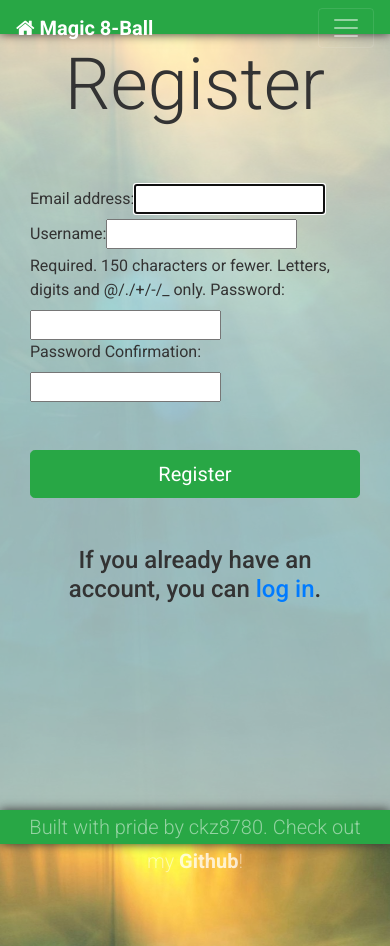
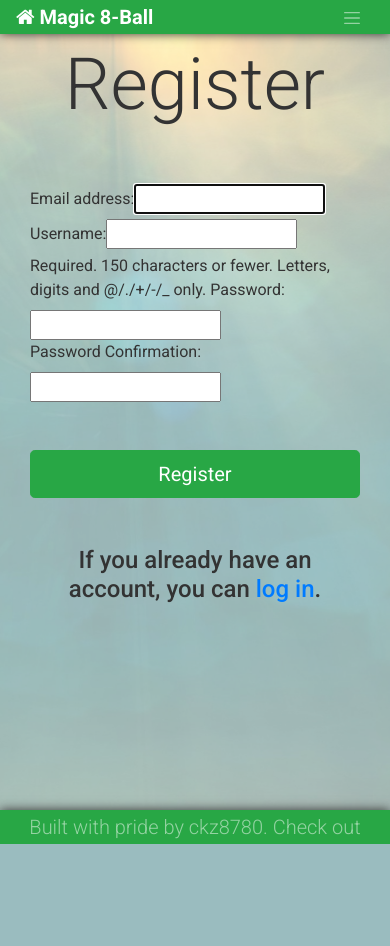
Before and after one commit to ckz8780/mpg_eightball, a Django app: page /accounts/registration/ in a window 390 px wide. After the commit the page ends 844 px from the top, so only its background shows below. Run offline with Django 3.2, Linux system fonts and the light colour scheme; some libraries are stand-ins or nearby versions.

Commit message:
cleaned up mobile nav menu

```diff
--- a/static/css/base.css
+++ b/static/css/base.css
@@ -19,11 +19,6 @@
     font-family: 'Roboto Condensed', sans-serif;
 }
 
-#core {
-    min-height: calc(100vh - 68px); /* calc 100% viewport height less 34px * 2 for header & footer */
-    /*padding-bottom: 34px;*/
-}
-
 .overlay {
     background: rgba(255, 255, 255, 0.60);
     height: 100%;
@@ -39,9 +34,12 @@
 /* -------------------------------------------------- Navbar */
 
 nav {
-    height: 34px;
     box-shadow: 0px 0px 10px #333;
     transition: all 0.15s ease-in-out;
+}
+
+.fixed-top {
+    padding: 2px 1rem;
 }
 
 .navbar-dark .navbar-brand {
@@ -84,10 +82,25 @@
 
 @media(min-width: 768px) {
     .dropdown-menu-right {
-        box-shadow: 0px -10px 0px #28a745, 0px 2px 10px #333;
+        box-shadow: 0px -7px 0px #28a745, 0px 1px 10px #333;
         border-radius: 0px 0px .25rem .25rem;
-        margin-top: -4px;
+        margin-top: 4px;
     }
+}
+
+/* -------------------------------------------------- Mobile Navbar */
+
+button.navbar-toggler:focus {
+    outline: none;
+}
+
+button.navbar-toggler {
+    border: none;
+}
+
+.navbar-toggler-icon {
+    width: 1.25rem;
+    height: 1.25rem;
 }
 
 /* -------------------------------------------------- Body Content */
--- a/templates/mainnav.html
+++ b/templates/mainnav.html
@@ -1,13 +1,13 @@
 <nav class="navbar navbar-expand-md navbar-dark bg-success fixed-top">
-    <a class="navbar-brand" href="{% url 'index' %}"><i class="fa fa-home"></i> Magic 8-Ball {% if request.user.is_authenticated %}<small>Welcome, {{ request.user }}!</small>{% endif %}</a>
-    <button class="navbar-toggler" type="button" data-toggle="collapse" data-target="#navbarCollapse" aria-controls="navbarCollapse" aria-expanded="false" aria-label="Toggle navigation">
+    <a class="navbar-brand py-0" href="{% url 'index' %}"><i class="fa fa-home"></i> Magic 8-Ball {% if request.user.is_authenticated %}<small class="ml-2">Welcome, {{ request.user }}!</small>{% endif %}</a>
+    <button class="navbar-toggler py-0" type="button" data-toggle="collapse" data-target="#navbarCollapse" aria-controls="navbarCollapse" aria-expanded="false" aria-label="Toggle navigation">
         <span class="navbar-toggler-icon"></span>
     </button>
     <div class="collapse navbar-collapse" id="navbarCollapse">
         <ul class="navbar-nav ml-auto">
-            <li class="nav-item"><a class="nav-link {% if request.path == '/' %}active{% endif %}" href="{% url 'index' %}"><i class="fa fa-home"></i> Home</a></li>
+            <li class="nav-item"><a class="nav-link {% if request.path == '/' %}active{% endif %} py-1 py-md-0" href="{% url 'index' %}"><i class="fa fa-home"></i> Home</a></li>
             <li class="nav-item dropdown">
-                <a class="nav-link dropdown-toggle {% if not request.path == '/' %}active{% endif %}" href="" id="accountsDropdown" data-toggle="dropdown" aria-haspopup="true" aria-expanded="false"><i class="fa fa-user"></i> Accounts</a>
+                <a class="nav-link dropdown-toggle {% if not request.path == '/' %}active{% endif %} py-1 py-md-0" href="" id="accountsDropdown" data-toggle="dropdown" aria-haspopup="true" aria-expanded="false"><i class="fa fa-user"></i> Accounts</a>
                 <div class="dropdown-menu dropdown-menu-right" aria-labelledby="accountsDropdown">
                     {% if request.user.is_authenticated %}
                         <a class="dropdown-item" href="{% url 'profile' %}"><i class="fa fa-user"></i> My Profile</a>
```
